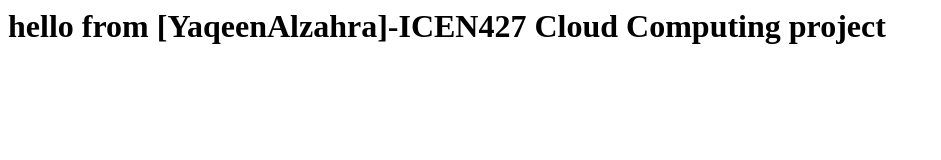
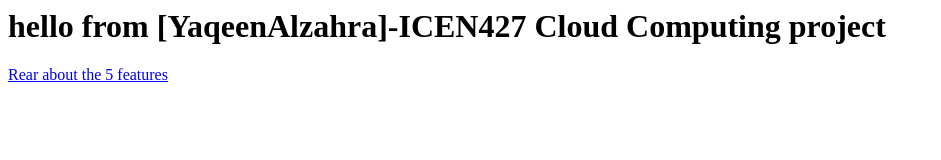
Before and after one commit to YaqeenAlzahra/YaqeenAlzahra.github.io, a plain HTML site: page index.html in a window 1280 px wide. Shown: the whole page, without its empty margins (0-941 px from the left). Drawn offline with Linux system fonts and the light colour scheme.

Commit message:
Update index.html

```diff
--- a/index.html
+++ b/index.html
@@ -1 +1,2 @@
 <h1>hello from [YaqeenAlzahra]-ICEN427 Cloud Computing project</h1>
+<a href="about.html">Rear about the 5 features</a>
```
